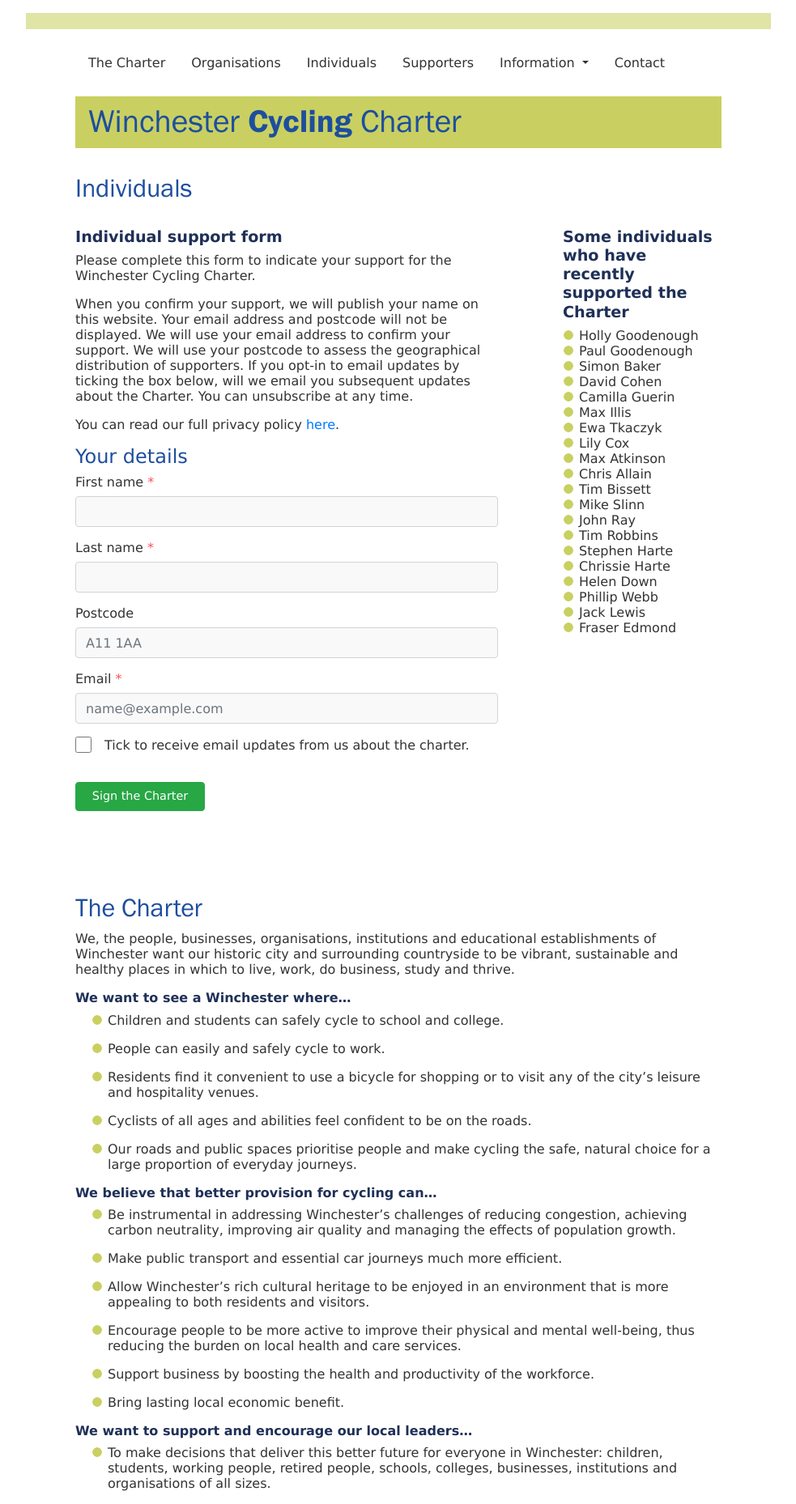
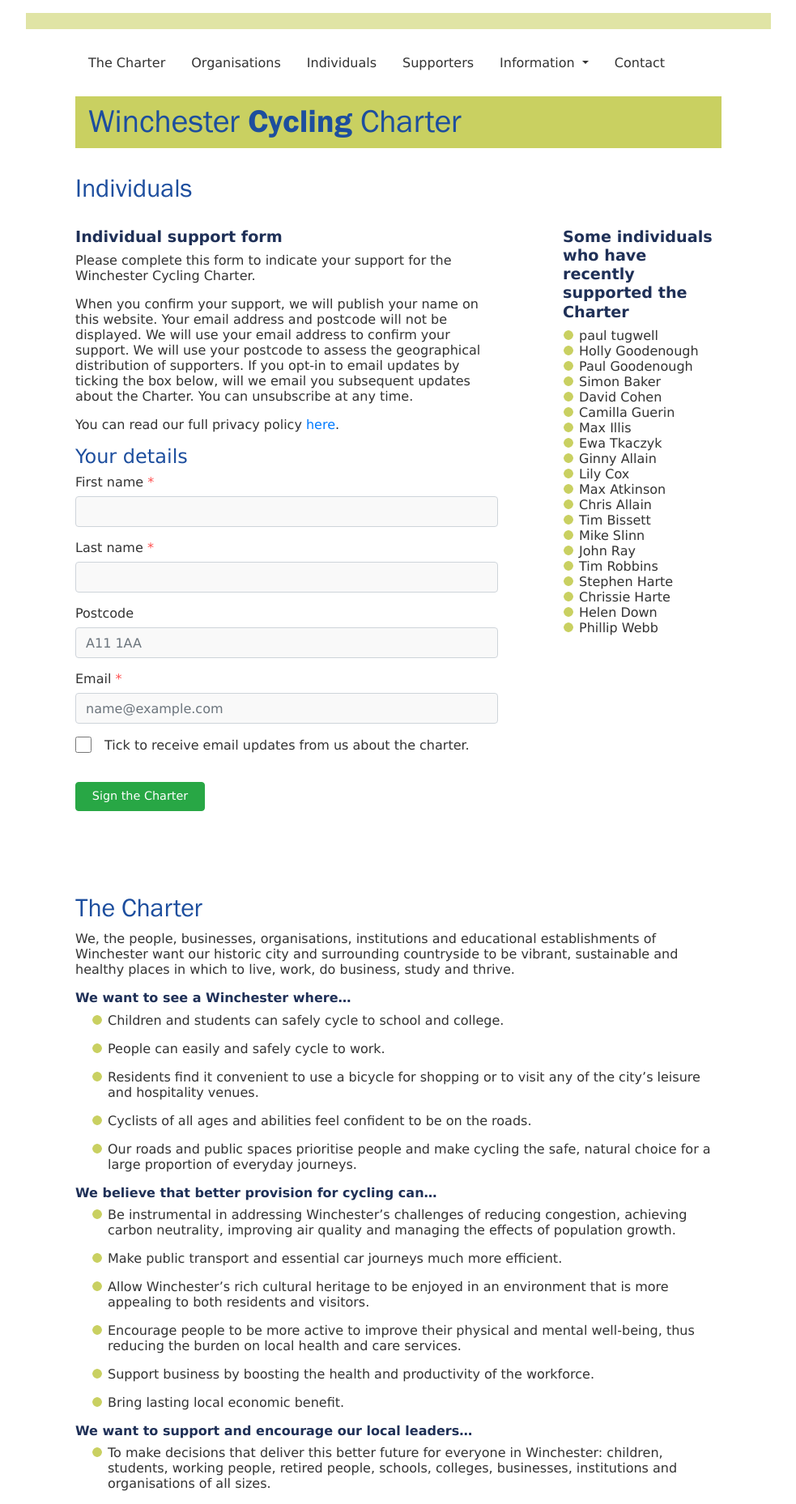
Before and after one commit to winchestercyclingcharter/winchestercyclingcharter.github.io, a Jekyll site: the page built from ind-page.md, in a window 1280 px wide. Shown: the whole page at 81% size, without its empty margins (148-1131 px from the left). Built offline with Jekyll 4.4.1, drawn with Linux system fonts in a browser that asks for light colours; nearby versions of some CDN libraries.

Commit message:
Update people.yml

```diff
--- a/_data/people.yml
+++ b/_data/people.yml
@@ -436,3 +436,5 @@ people:
 - { lastname: Guerin, firstname: Camilla, dt: 20210419-052030-443786 }
 - { lastname: Goodenough, firstname: Holly, dt: 20210420-212316-150858 }
 - { lastname: Baker, firstname: Simon, dt: 20210420-165319-093019 }
+- { lastname: tugwell, firstname: paul, dt: 20210421-075715-081800 }
+- { lastname: Allain, firstname: Ginny, dt: 20210417-102012-049214 }
```
